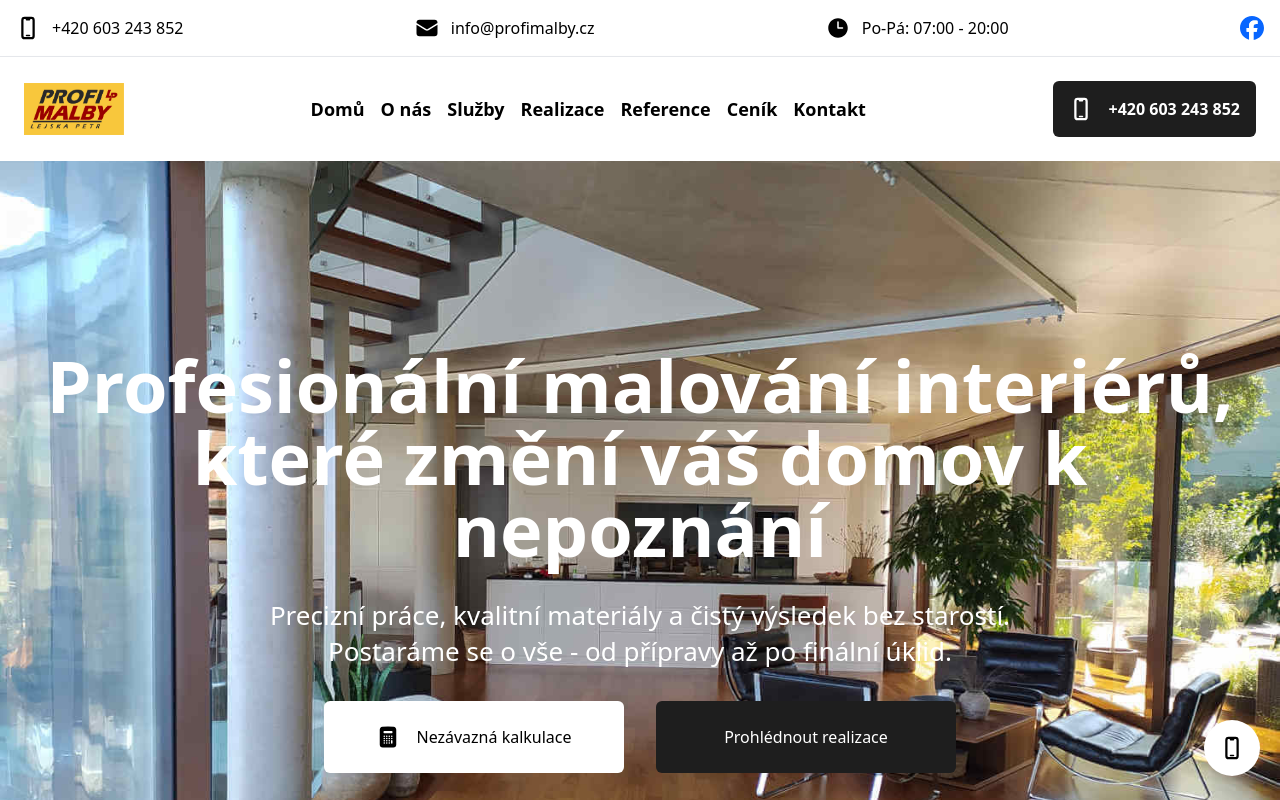
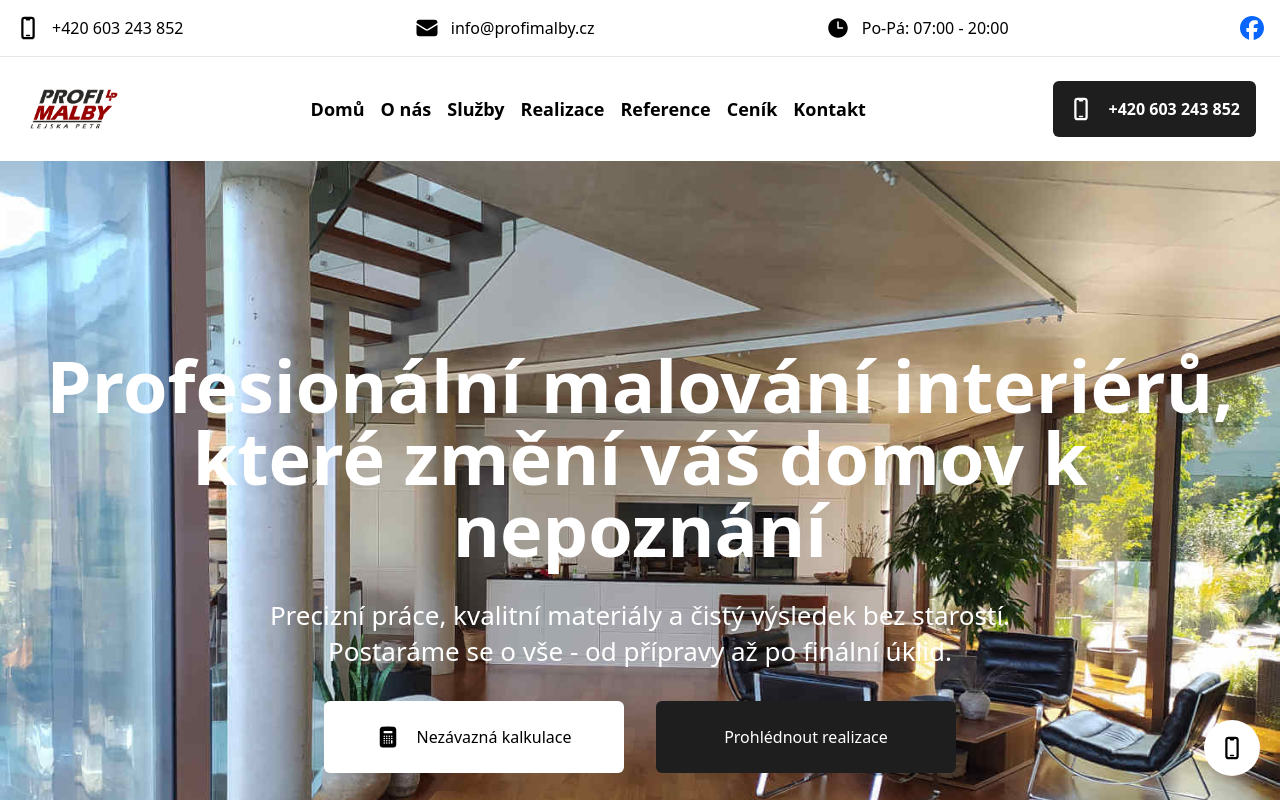
Before and after one commit to Keny2802/malir-petr-lejsek, a Next.js app: page / in a window 1280 px wide. Shown: the top 800 px of the page. Built offline with nearby package versions, Linux system fonts and the light colour scheme.

Commit message:
Přidání nových změn.

```diff
--- a/components/Logo.tsx
+++ b/components/Logo.tsx
@@ -35,7 +35,7 @@ const Logo = ({ ...props }: LogoProps) => {
                     <Image
                     height={100}
                     width={100}
-                    src="/fotky/Logo.png"
+                    src="/fotky/Clean Logo.png"
                     alt="Malby Petr Lejska | Malíř Petr Lejska Logo"
                     loading="lazy"
                     decoding="async"
```
